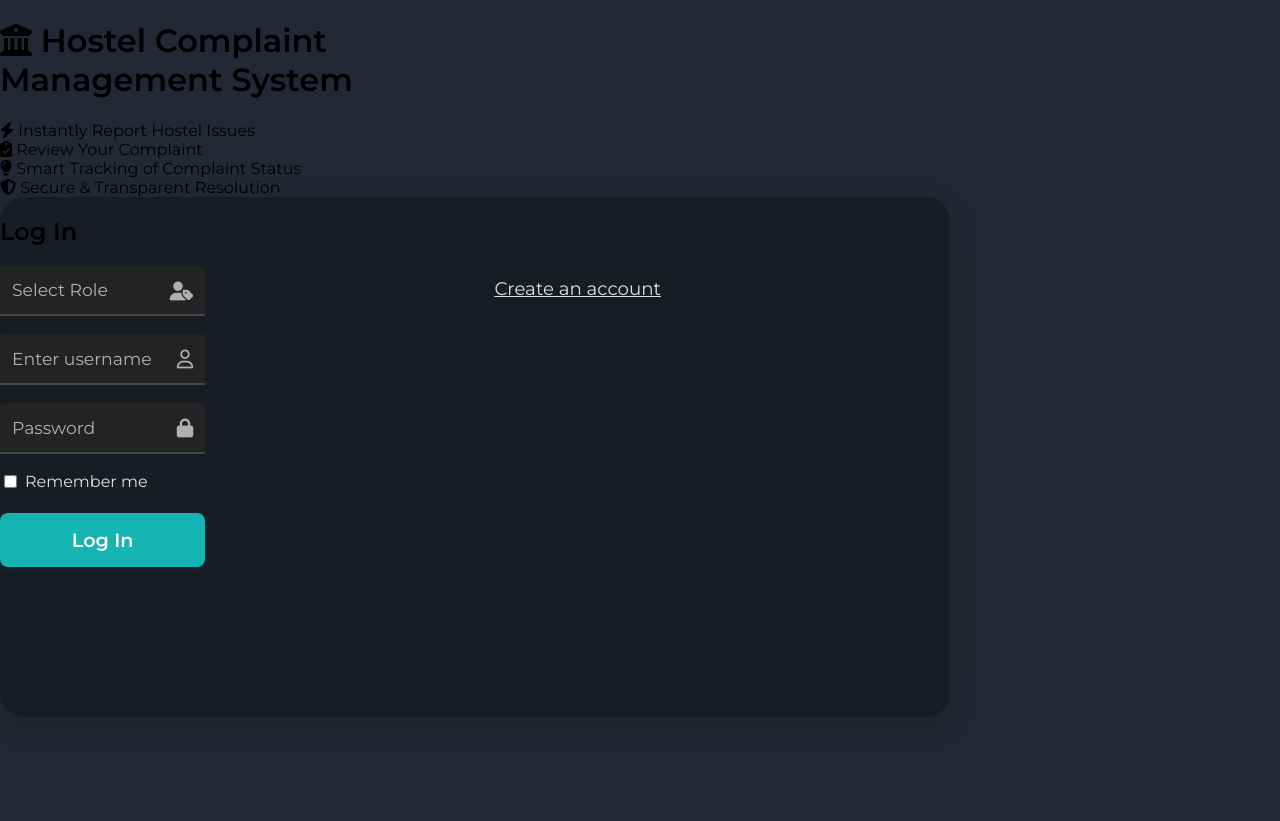
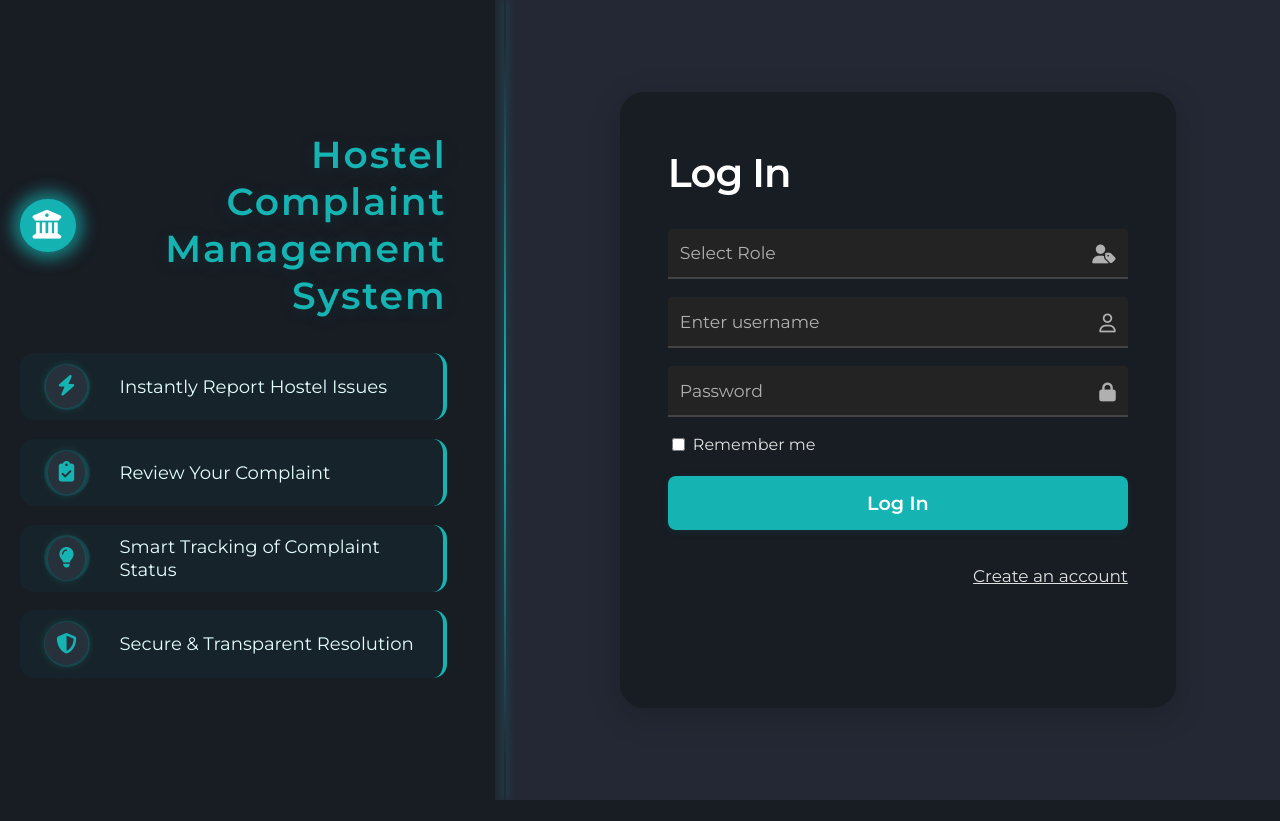
Before and after one commit to amberagrawal/hostel, a Flask app: page / in a window 1280 px wide. After the commit the page ends 800 px from the top, so only its background shows below. Run offline with Flask 3, Linux system fonts and the light colour scheme; some libraries are stand-ins or nearby versions.

Commit message:
Refactor CSS for layout and styling improvements

```diff
--- a/static/index.css
+++ b/static/index.css
@@ -1,99 +1,197 @@
-body,
-html {
+body, html {
   height: 100%;
   margin: 0;
   padding: 0;
   font-family: "Montserrat", Arial, sans-serif;
   background: #232834;
 }
-
-.bg {
-  min-height: 100vh;
+.main-bg {
+  display: flex;
+  height: 100vh;
   width: 100vw;
+  align-items: stretch;
+  justify-content: center;
+}
+.left-pane {
+  flex: 1.1;
+  background: #181c23;
+  display: flex;
+  align-items: center;
+  justify-content: flex-end;
+  min-width: 320px;
+  box-shadow: 4px 0 12px rgba(0,0,0,0.06);
+  z-index: 2;
+}
+.left-content {
+  max-width: 440px;
+  margin: 0 48px 0 auto;
+  display: flex;
+  flex-direction: column;
+  align-items: flex-end;
+  justify-content: center;
+  padding-left: 20px;
+}
+.left-title {
+  color: #16b3b3;
+  font-size: 2.35rem;
+  font-weight: 800;
+  letter-spacing: 2px;
+  min-height: 2.5em;
+  text-align: right;
+  margin-bottom: 2.1rem;
+  line-height: 1.25;
+  text-shadow: 0 2px 20px rgba(22,179,179,0.13);
+  display: flex;
+  align-items: center;
+  gap: 14px;
+}
+.headline-icon {
+  color: #fff;
+  font-size: 1.8rem;
+  background: #16b3b3;
+  padding: 0.43em;
+  border-radius: 50%;
+  margin-right: 12px;
+  box-shadow: 0 0 14px 0 #1eeaea55;
+  animation: pulse 1.8s infinite;
+}
+@keyframes pulse {
+  0% { box-shadow: 0 0 0 0 rgba(22,179,179,0.13); }
+  70% { box-shadow: 0 0 16px 7px #16b3b3aa; }
+  100% { box-shadow: 0 0 0 0 rgba(22,179,179,0.13); }
+}
+.feature-list {
+  width: 100%;
+  display: flex;
+  flex-direction: column;
+  gap: 1.15rem;
+  padding-bottom: 1rem;
+}
+.feature {
+  color: #e3fdfc;
+  font-size: 1.13rem;
+  display: flex;
+  align-items: center;
+  gap: 18px;
+  background: rgba(22,168,179,0.05);
+  border-radius: 14px;
+  padding: 0.59em 1.3em;
+  border-right: 4px solid #16b3b3;
+  margin-right: 0;
+  animation: slideInRight 1.1s cubic-bezier(0.25, 1, 0.5, 1) forwards;
+  opacity: 0;
+  transform: translateX(40px);
+  transition:
+    transform 0.27s cubic-bezier(0.52,1.7,0.56,0.98),
+    box-shadow 0.18s cubic-bezier(0.52,1.3,0.56,0.85),
+    background 0.2s;
+  position: relative;
+  z-index: 1;
+}
+.feature:hover {
+  transform: translateY(-13px) scale(1.038);
+  box-shadow: 0 8px 32px -8px #00fff733, 0 3px 16px #00e1d670;
+  background: rgba(22, 179, 179, 0.14);
+}
+.feature-icon-bg {
   display: flex;
   align-items: center;
   justify-content: center;
+  min-width: 46px;
+  height: 46px;
+  border-radius: 50%;
+  background: radial-gradient(ellipse at center, #16b3b340 50%, #181c2300 100%);
+  margin-right: 12px;
+  margin-left: 0;
+}
+.feature-icon {
+  color: #16b3b3;
+  font-size: 1.29rem;
+  background: #26313b;
+  padding: 0.54em;
+  border-radius: 50%;
+  box-shadow: 0 0 10px #13b3b34a;
+}
+.feature:nth-child(1) { animation-delay: 0.5s; }
+.feature:nth-child(2) { animation-delay: 0.8s; }
+.feature:nth-child(3) { animation-delay: 1.1s; }
+.feature:nth-child(4) { animation-delay: 1.4s; }
+@keyframes slideInRight {
+  to {
+    opacity: 1;
+    transform: none;
+  }
 }
 
+@keyframes icon-bounce {
+  0% { transform: scale(0); }
+  80% { transform: scale(1.1); }
+  100% { transform: scale(1); }
+}
+
+
+/* Divider */
+.divider {
+  width: 2px;
+  min-width: 2px;
+  background: linear-gradient(180deg,#232834 5%,#16b3b3 50%,#232834 95%);
+  margin: 0 0.75vw;
+  box-shadow: 0 0 8px 0px #13bbbba3;
+  z-index: 5;
+  border-radius: 8px;
+}
+
+/* Right pane and card */
+.right-pane {
+  flex: 1.7;
+  display: flex;
+  align-items: center;
+  justify-content: center;
+  padding-left: 0;
+  min-width: 310px;
+  position: relative;
+}
+.login-card-container {
+  width: 460px;
+  display: flex;
+  flex-direction: column;
+  align-items: center;
+  justify-content: center;
+  min-height: 80vh;
+}
 .login-card {
   background: #181c23;
   border-radius: 24px;
   box-shadow: 0 8px 32px rgba(0, 0, 0, 0.18);
   display: flex;
-  width: 950px;
-  max-width: 98vw;
+  flex-direction: column;
+  width: 100%;
+  max-width: 90vw;
   min-height: 520px;
   overflow: hidden;
-  align-items: flex-start;
+  align-items: stretch;
+  padding: 56px 48px 40px 48px;
+  opacity: 0;
+  transform: translateY(30px);
+  transition: opacity 0.9s cubic-bezier(0.57,0,0.41,1), transform 0.9s cubic-bezier(0.57,0,0.41,1);
 }
-
-.login-left {
-  flex: 1.1;
-  display: flex;
-  flex-direction: column;
-  align-items: center;
-  justify-content: flex-start;
-  margin-left: 32px;
-  padding: 48px 0 0 0;
-  background: #181c23;
-  min-height: 100%;
-  position: relative;
+.login-card.form-active {
+  opacity: 1;
+  transform: none;
 }
-
-.login-left img {
-  width: 430px;
-  max-width: 95%;
-  margin-bottom: 0;
-  margin-top: 0;
-  object-fit: contain;
-  border-radius: 16px;
-  box-shadow: 0 2px 12px rgba(0, 0, 0, 0.08);
-  display: block;
-}
-
-.create-account {
-  margin-top: 80px;
-  text-align: center;
-  width: 100%;
-}
-
-.create-account a {
-  color: #e0e0e0;
-  font-size: 1.14rem;
-  text-decoration: underline;
-  transition: color 0.2s;
-  font-weight: 400;
-}
-
-.create-account a:hover {
-  color: #16b3b3;
-}
-
-.login-right {
-  flex: 1;
-  padding: 56px 48px 40px 48px;
-  display: flex;
-  flex-direction: column;
-  justify-content: flex-start;
-  background: transparent;
-  min-height: 100%;
-}
-
-.login-right h2 {
+.login-card h2 {
   font-size: 2.5rem;
   font-weight: 700;
   margin: 0 0 32px 0;
   color: #fff;
   letter-spacing: -1px;
 }
-
 .input-group {
   position: relative;
   margin-bottom: 18px;
   display: flex;
   align-items: center;
 }
-
 .input-group input,
 .input-group select {
   width: 100%;
@@ -111,18 +209,12 @@
   -moz-appearance: none;
   border-radius: 4px 4px 0 0;
 }
-
 .input-group input::placeholder,
 .input-group select:invalid {
   color: #b0b0b0;
   opacity: 1;
 }
-
-.input-group select:focus,
-.input-group input:focus {
-  border-bottom: 2px solid #16b3b3;
-}
-
+.input-group select:focus, .input-group input:focus { border-bottom: 2px solid #16b3b3; }
 .input-icon {
   position: absolute;
   right: 12px;
@@ -132,7 +224,6 @@
   font-size: 1.18rem;
   pointer-events: none;
 }
-
 .remember-row {
   display: flex;
   align-items: center;
@@ -140,11 +231,7 @@
   font-size: 1rem;
   color: #e0e0e0;
 }
-
-.remember-row input[type="checkbox"] {
-  margin-right: 8px;
-}
-
+.remember-row input[type="checkbox"] { margin-right: 8px; }
 .login-btn {
   width: 100%;
   padding: 15px 0;
@@ -156,155 +243,61 @@
   font-weight: 600;
   cursor: pointer;
   margin-bottom: 0;
-  transition: background 0.2s;
+  transition: background 0.2s, box-shadow 0.35s;
   box-shadow: 0 2px 8px rgba(22, 179, 179, 0.1);
   font-family: "Montserrat", Arial, sans-serif;
 }
+.login-btn:hover { background: #119494; box-shadow: 0 0 14px 2px #16b3b3; }
+.create-account { margin-top: 36px; text-align: right; width: 100%; }
+.create-account a { color: #e0e0e0; font-size: 1.06rem; text-decoration: underline; transition: color 0.2s; }
+.create-account a:hover { color: #16b3b3; }
 
-.login-btn:hover {
-  background: #119494;
+/* OTP & notification as before */
+.otp-modal {
+  position: fixed; top: 0; left: 0; width: 100vw; height: 100vh;
+  display: flex; align-items: center; justify-content: center;
+  background: rgba(24, 28, 35, 0.88); z-index: 9999;
 }
-
-/* OTP Modal styles */
-.otp-modal {
-  position: fixed;
-  top: 0;
-  left: 0;
-  width: 100vw;
-  height: 100vh;
-  display: flex;
-  align-items: center;
-  justify-content: center;
-  background: rgba(24, 28, 35, 0.88);
-  z-index: 9999;
+.otp-box {
+  background: #181c23; padding: 2rem 2.2rem 1.5rem 2.2rem;
+  border-radius: 16px; box-shadow: 0 4px 32px rgba(22, 179, 179, 0.13);
+  min-width: 340px; max-width: 95vw; text-align: center;
+  display: flex; flex-direction: column; align-items: center; color: #e3e6ea;
 }
-
-.otp-box {
-  background: #181c23;
-  padding: 2rem 2.2rem 1.5rem 2.2rem;
-  border-radius: 16px;
-  box-shadow: 0 4px 32px rgba(22, 179, 179, 0.13);
-  min-width: 340px;
-  max-width: 95vw;
-  text-align: center;
-  display: flex;
-  flex-direction: column;
-  align-items: center;
-  color: #e3e6ea;
+.otp-box h2 { color: #16b3b3; font-size: 1.5rem; margin-bottom: 1.2rem; font-weight: 700; }
+.otp-box input[type="text"] {
+  width: 60%; padding: 0.7rem; font-size: 1.2rem; border-radius: 7px;
+  border: 1.5px solid #44495a; background: #232834; color: #e3e6ea;
+  margin-bottom: 1.2rem; text-align: center; transition: border 0.2s;
 }
-
-.otp-box h2 {
-  color: #16b3b3;
-  font-size: 1.5rem;
-  margin-bottom: 1.2rem;
-  font-weight: 700;
-}
-
-.otp-box input[type="text"] {
-  width: 60%;
-  padding: 0.7rem;
-  font-size: 1.2rem;
-  border-radius: 7px;
-  border: 1.5px solid #44495a;
-  background: #232834;
-  color: #e3e6ea;
-  margin-bottom: 1.2rem;
-  text-align: center;
-  transition: border 0.2s;
-}
-
-.otp-box input[type="text"]:focus {
-  border-color: #16b3b3;
-  outline: none;
-}
-
+.otp-box input[type="text"]:focus { border-color: #16b3b3; outline: none; }
 .otp-box button {
-  padding: 0.6rem 2.2rem;
-  background: #16b3b3;
-  color: #232834;
-  border: none;
-  border-radius: 7px;
-  font-size: 1.15rem;
-  font-weight: 700;
-  cursor: pointer;
-  transition: background 0.2s, box-shadow 0.2s;
+  padding: 0.6rem 2.2rem; background: #16b3b3; color: #232834;
+  border: none; border-radius: 7px; font-size: 1.15rem; font-weight: 700;
+  cursor: pointer; transition: background 0.2s, box-shadow 0.2s;
   box-shadow: 0 2px 8px rgba(0, 207, 200, 0.09);
 }
+.otp-box button:hover { background: #00e7df; }
+.otp-error { color: #ff6b6b; margin-bottom: 1rem; font-size: 1rem; }
+.notification {
+  position: fixed; top: 32px; left: 50%; transform: translateX(-50%);
+  min-width: 280px; max-width: 90vw; padding: 18px 32px; background: #232323;
+  color: #fff; font-size: 1.12rem; font-family: "Montserrat", Arial, sans-serif;
+  border-radius: 10px; box-shadow: 0 4px 24px rgba(22, 179, 179, 0.2);
+  z-index: 9999; text-align: center; opacity: 0; pointer-events: none;
+  transition: opacity 0.3s, top 0.3s; border: 2px solid #16b3b3;
+}
+.notification.show { opacity: 1; pointer-events: auto; top: 52px; }
+.notification.success { border-color: #16b3b3; background: #193c3c; color: #aaffee; }
+.notification.error { border-color: #ff3d3d; background: #3c1919; color: #ffbdbd; }
 
-.otp-box button:hover {
-  background: #00e7df;
+@media (max-width: 950px) {
+  .main-bg { flex-direction: column; align-items: stretch; }
+  .left-pane { min-height: 120px; flex: unset; width: 100vw; justify-content: center; margin: 0; }
+  .right-pane { flex: unset; width: 100vw; justify-content: center; }
+  .divider { display: none; }
+  .login-card-container, .login-card { width: 98vw; min-width: unset; }
+  .left-content { margin: 28px auto 0 auto; align-items: center; text-align: center; }
+  .left-title { text-align: center; }
+  .feature { text-align: left; justify-content: flex-start; }
 }
-
-.otp-error {
-  color: #ff6b6b;
-  margin-bottom: 1rem;
-  font-size: 1rem;
-}
-
-/* Notification styles */
-.notification {
-  position: fixed;
-  top: 32px;
-  left: 50%;
-  transform: translateX(-50%);
-  min-width: 280px;
-  max-width: 90vw;
-  padding: 18px 32px;
-  background: #232323;
-  color: #fff;
-  font-size: 1.12rem;
-  font-family: "Montserrat", Arial, sans-serif;
-  border-radius: 10px;
-  box-shadow: 0 4px 24px rgba(22, 179, 179, 0.2);
-  z-index: 9999;
-  text-align: center;
-  opacity: 0;
-  pointer-events: none;
-  transition: opacity 0.3s, top 0.3s;
-  border: 2px solid #16b3b3;
-}
-.notification.show {
-  opacity: 1;
-  pointer-events: auto;
-  top: 52px;
-}
-.notification.success {
-  border-color: #16b3b3;
-  background: #193c3c;
-  color: #aaffee;
-}
-.notification.error {
-  border-color: #ff3d3d;
-  background: #3c1919;
-  color: #ffbdbd;
-}
-
-@media (max-width: 900px) {
-  .login-card {
-    flex-direction: column;
-    width: 98vw;
-    min-height: 0;
-    align-items: stretch;
-  }
-  .login-left,
-  .login-right {
-    border-radius: 0;
-    padding: 32px 16px;
-    min-height: unset;
-  }
-  .login-left img {
-    width: 220px;
-    max-width: 98vw;
-  }
-  .create-account {
-    margin-top: 40px;
-  }
-  .login-right {
-    padding: 32px 20px 24px 20px;
-  }
-  .otp-box {
-    min-width: 0;
-    width: 96vw;
-    padding: 1.1rem 0.7rem 1rem 0.7rem;
-  }
-}
```
